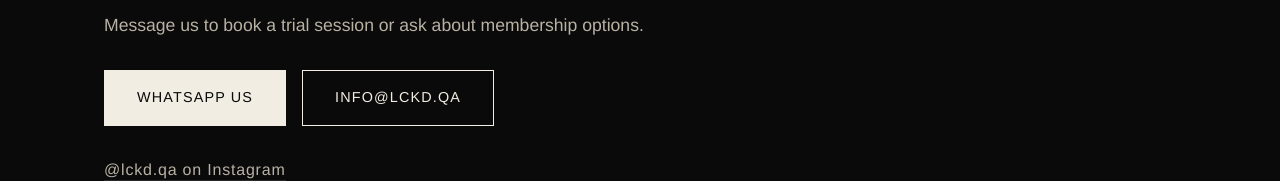
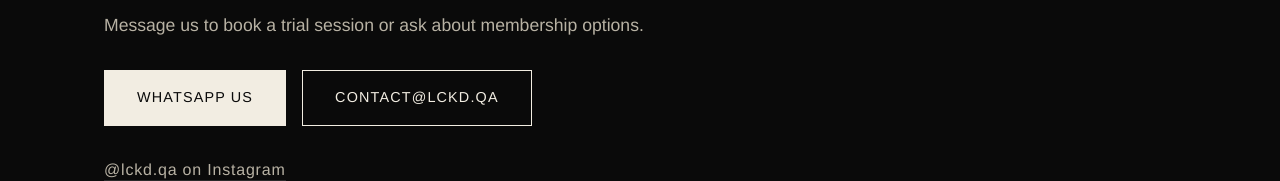
Before and after one commit to leandrosapbo-svg/lckd-website, a plain HTML site: page index.html in a window 1280 px wide. Shown: the part 2883-3064 px from the top of the page. Drawn offline with Linux system fonts and the light colour scheme.

Commit message:
Update contact email to contact@lckd.qa

```diff
--- a/index.html
+++ b/index.html
@@ -105,7 +105,7 @@
       <p class="lede">Message us to book a trial session or ask about membership options.</p>
       <div class="contact-actions">
         <a class="btn btn-primary" href="https://wa.me/97450866737" target="_blank" rel="noopener">WhatsApp us</a>
-        <a class="btn btn-outline" href="mailto:info@lckd.qa">info@lckd.qa</a>
+        <a class="btn btn-outline" href="mailto:contact@lckd.qa">contact@lckd.qa</a>
       </div>
       <a class="ig-link" href="https://instagram.com/lckd.qa" target="_blank" rel="noopener">@lckd.qa on Instagram</a>
     </div>
```
